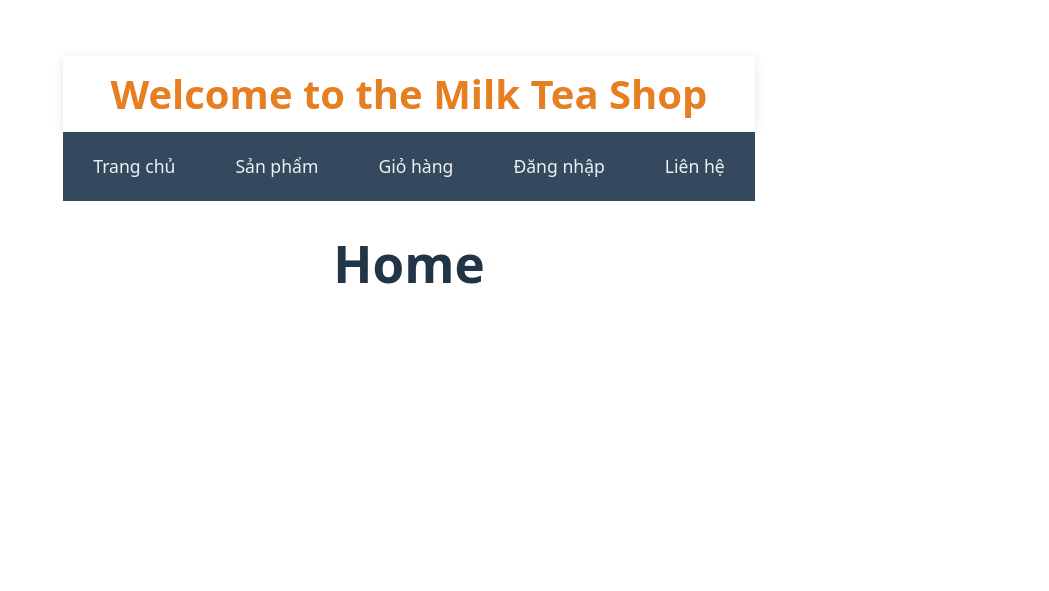
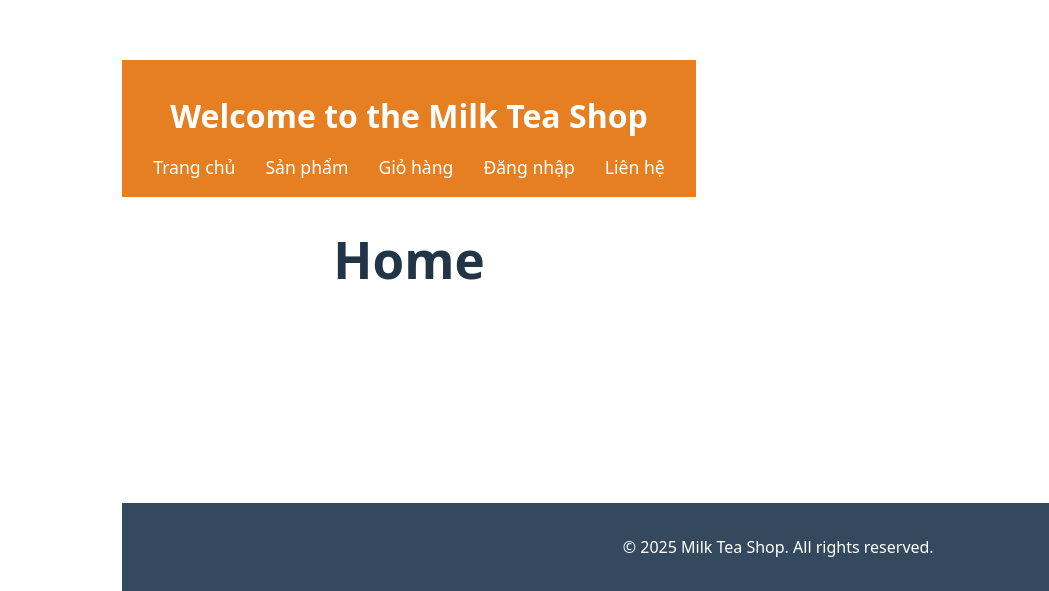
Before and after one commit to MQYuu/milk_tea, a Vue app in the folder frontend/: page / in a window 1280 px wide. Shown: the part 209-800 px from the top of the page, without its empty margins (231-1280 px from the left). Built offline with nearby package versions, Linux system fonts and the light colour scheme.

Commit message:
update source code

```diff
--- a/frontend/src/App.vue
+++ b/frontend/src/App.vue
@@ -1,109 +1,16 @@
 <template>
   <div>
-    <h1>Welcome to the Milk Tea Shop</h1>
-    <nav>
-      <router-link to="/">Trang chủ</router-link>
-      <router-link to="/products">Sản phẩm</router-link>
-      <router-link to="/cart">Giỏ hàng</router-link>
-      <router-link to="/login">Đăng nhập</router-link>
-      <router-link to="/contact">Liên hệ</router-link>
-    </nav>
+    <Header />
     <router-view /> <!-- Hiển thị nội dung trang hiện tại -->
+    <Footer />
   </div>
 </template>
 
 <script setup>
-
+import Header from './components/Header.vue'
+import Footer from './components/Footer.vue'
 </script>
 
 <style scoped>
-/* Reset default browser styles */
-* {
-  margin: 0;
-  padding: 0;
-  box-sizing: border-box;
-}
-
-/* Cài đặt font chữ cho toàn bộ trang */
-html, body {
-  height: 100%;
-  width: 100%;
-  margin: 0;
-  padding: 0;
-}
-
-body {
-  font-family: 'Arial', sans-serif;
-  background-color: #f4f4f9;
-  color: #333;
-  line-height: 1.6;
-}
-
-/* Đảm bảo phần tử root Vue chiếm toàn bộ chiều cao */
-#app {
-  height: 100%;
-  width: 100%;
-  display: flex;
-  flex-direction: column;
-}
-
-/* Định dạng tiêu đề */
-h1 {
-  text-align: center;
-  color: #e67e22;
-  font-size: 2.5rem;
-  padding: 1rem;
-  background-color: #fff;
-  box-shadow: 0 2px 10px rgba(0, 0, 0, 0.1);
-}
-
-/* Style cho phần thanh điều hướng */
-nav {
-  display: flex;
-  justify-content: center;
-  background-color: #34495e;
-  padding: 1rem 0;
-}
-
-nav a {
-  color: #ecf0f1;
-  text-decoration: none;
-  margin: 0 20px;
-  font-size: 1.1rem;
-  padding: 5px 10px;
-  border-radius: 5px;
-  transition: background-color 0.3s ease;
-}
-
-nav a:hover {
-  background-color: #e67e22;
-  color: #fff;
-}
-
-/* Style cho vùng hiển thị nội dung */
-router-view {
-  padding: 20px;
-  background-color: #fff;
-  box-shadow: 0 0 15px rgba(0, 0, 0, 0.1);
-  margin: 20px auto;
-  width: 80%;
-  border-radius: 10px;
-  flex-grow: 1; /* Chiếm phần còn lại */
-}
-
-/* Thiết lập responsive cho trang */
-@media (max-width: 768px) {
-  nav {
-    flex-direction: column;
-  }
-
-  nav a {
-    margin: 10px 0;
-  }
-
-  router-view {
-    width: 100%;
-  }
-}
-
+/* Các style toàn cục nếu cần */
 </style>
--- /dev/null
+++ b/frontend/src/components/Footer.vue
@@ -0,0 +1,20 @@
+<template>
+    <footer>
+      <p>&copy; 2025 Milk Tea Shop. All rights reserved.</p>
+    </footer>
+  </template>
+
+  <script setup>
+  </script>
+
+  <style scoped>
+  footer {
+    text-align: center;
+    background-color: #34495e;
+    color: white;
+    padding: 1rem;
+    position: fixed;
+    bottom: 0;
+    width: 100%;
+  }
+  </style>
--- /dev/null
+++ b/frontend/src/components/Header.vue
@@ -0,0 +1,45 @@
+<template>
+    <header>
+      <h1>Welcome to the Milk Tea Shop</h1>
+      <nav>
+        <router-link to="/">Trang chủ</router-link>
+        <router-link to="/products">Sản phẩm</router-link>
+        <router-link to="/cart">Giỏ hàng</router-link>
+        <router-link to="/login">Đăng nhập</router-link>
+        <router-link to="/contact">Liên hệ</router-link>
+      </nav>
+    </header>
+  </template>
+
+  <script setup>
+  </script>
+
+  <style scoped>
+  header {
+    text-align: center;
+    background-color: #e67e22;
+    padding: 1rem;
+  }
+
+  header h1 {
+    color: white;
+    font-size: 2rem;
+  }
+
+  nav {
+    margin-top: 1rem;
+  }
+
+  nav a {
+    color: white;
+    margin: 0 15px;
+    text-decoration: none;
+    font-size: 1.1rem;
+  }
+
+  nav a:hover {
+    background-color: #34495e;
+    padding: 5px 10px;
+    border-radius: 5px;
+  }
+  </style>
```
Also changed, not shown: 1 other file (tests, documents, lock files or other folders).
